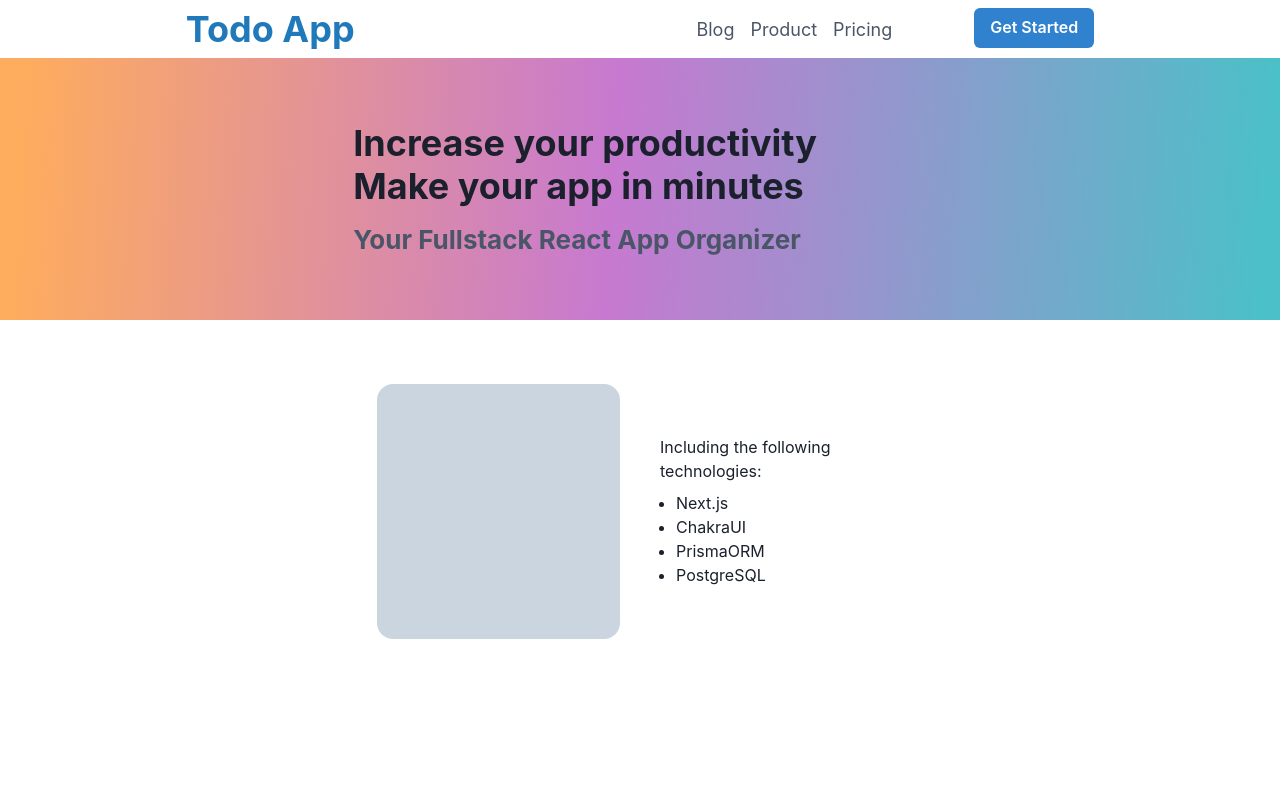
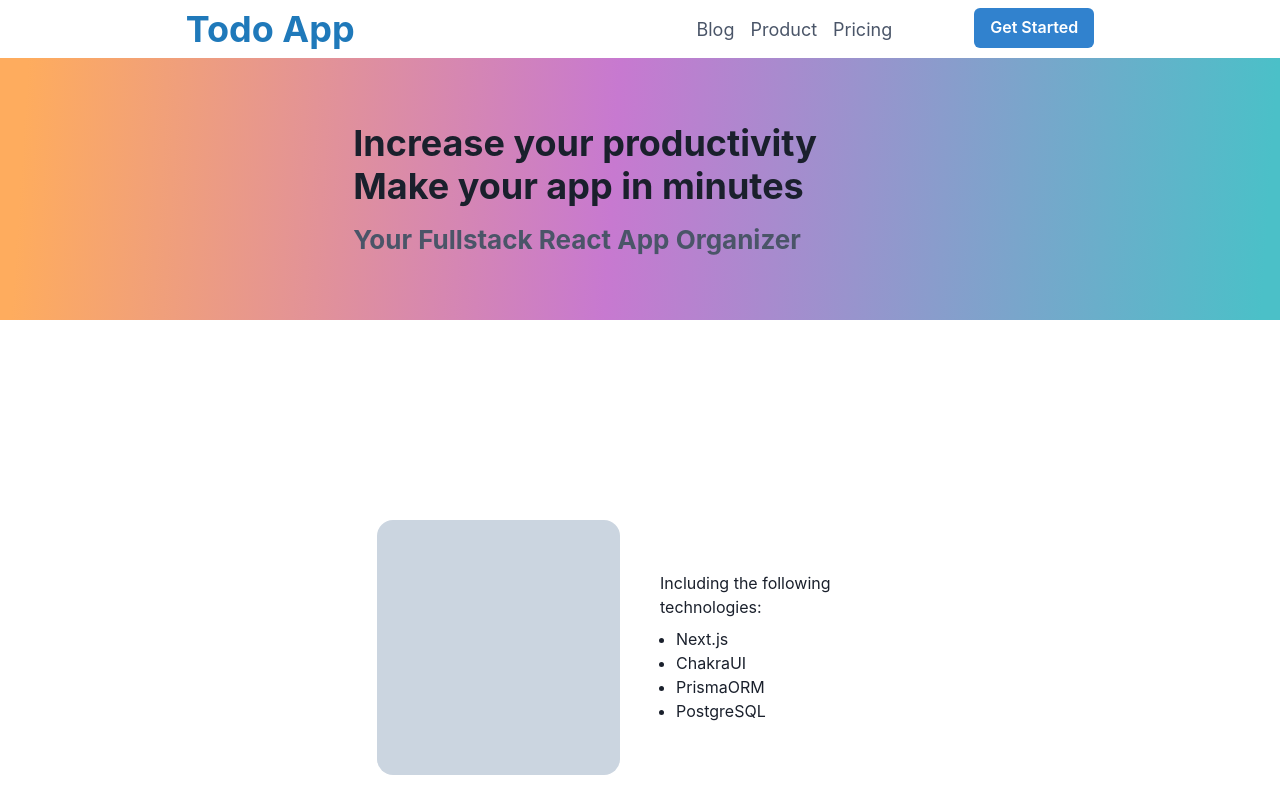
Before and after one commit to CodeWizardJ/fullstack-todo-app, a Next.js app: page / in a window 1280 px wide. Shown: the top 800 px of the page. Built offline with nearby package versions, Linux system fonts and the light colour scheme.

Commit message:
top bottom padding for landing body

```diff
--- a/components/organisms/landingBody/landingBody.tsx
+++ b/components/organisms/landingBody/landingBody.tsx
@@ -11,7 +11,7 @@ import {
 export const LandingBody = () => {
   return (
     <Container height={'830px'}>
-      <SimpleGrid columns={2} spacing="40px" padding="64px 24px">
+      <SimpleGrid columns={2} spacing="40px" padding="200px 24px">
         <Box>
           <Box
             backgroundColor="gray.300"
```
